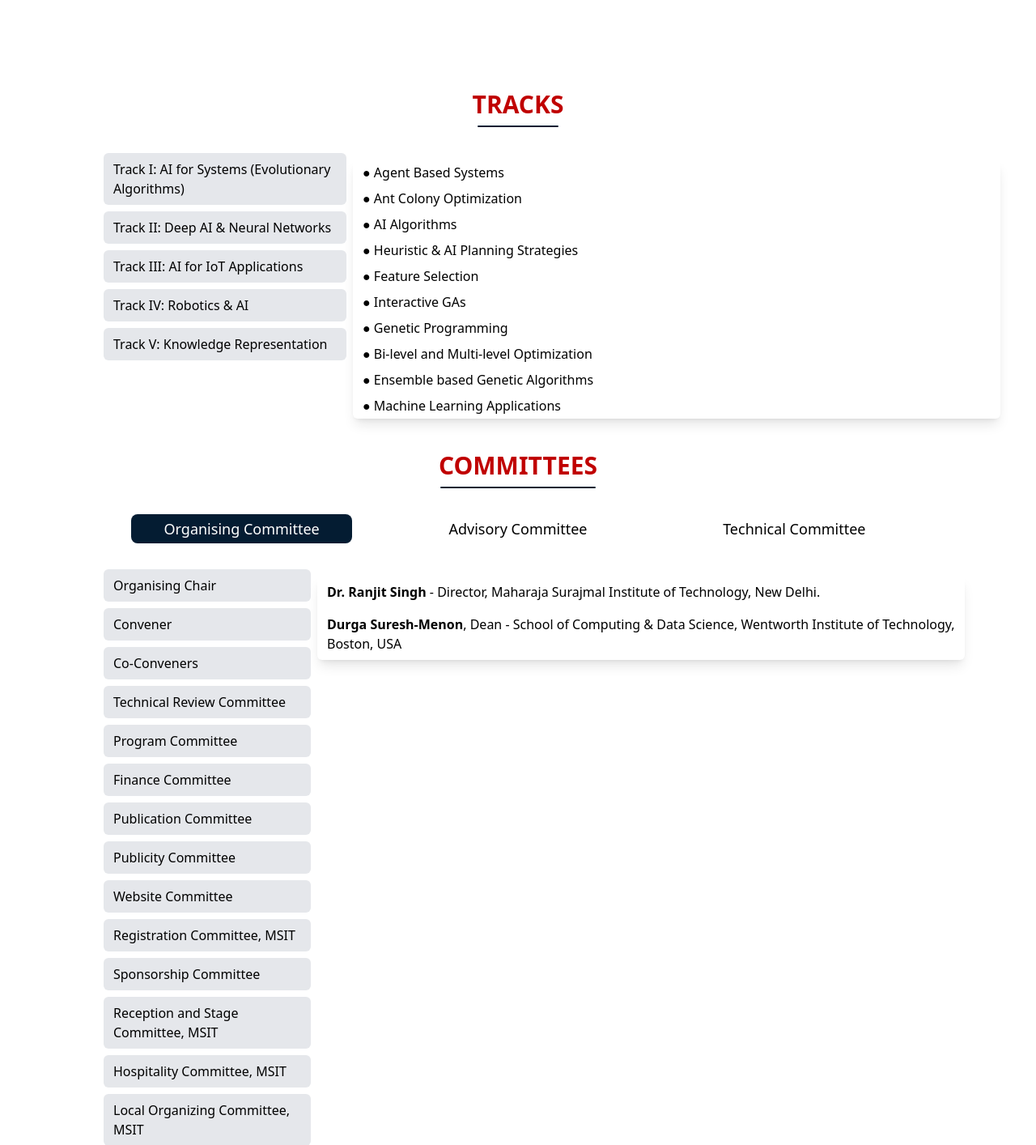
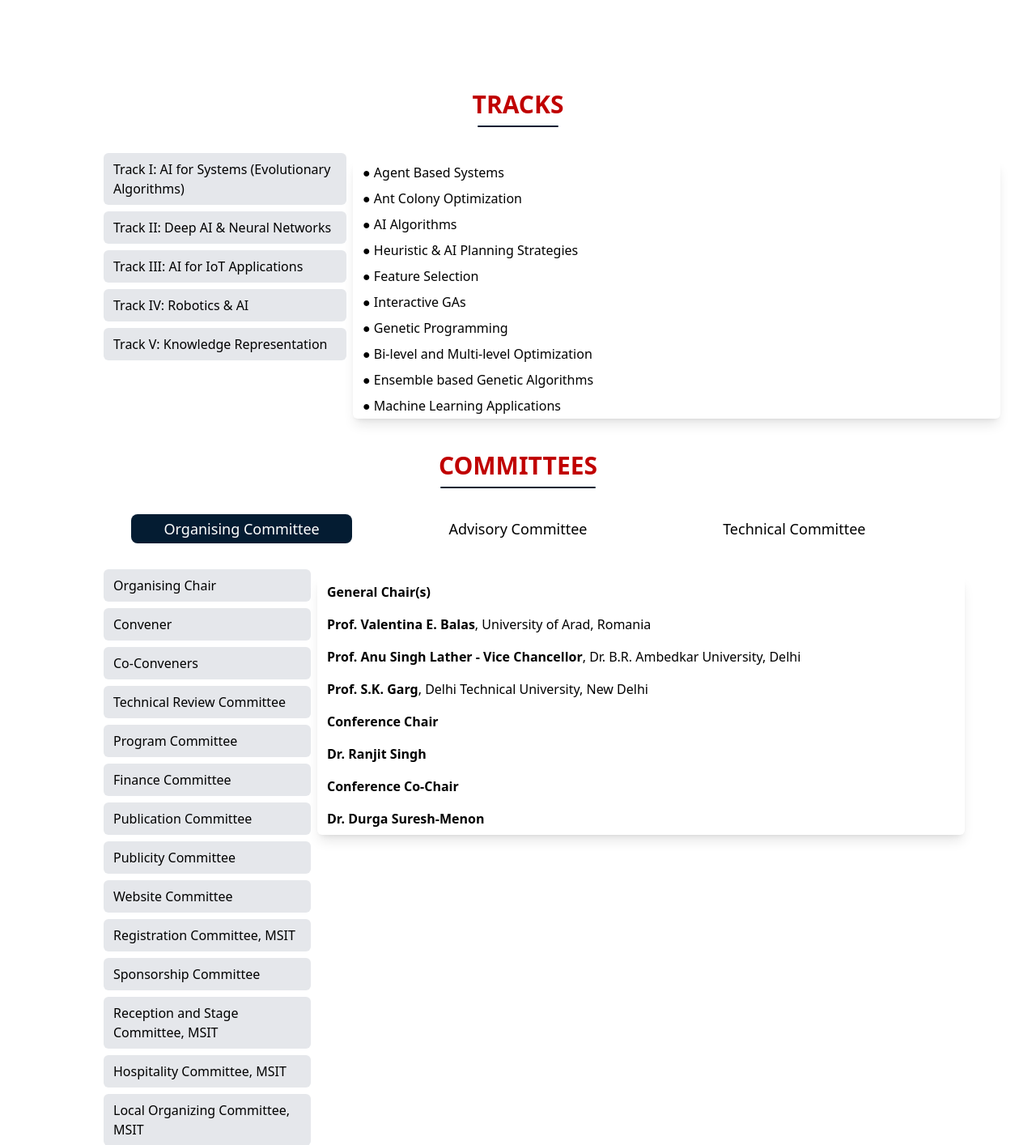
Before and after one commit to UtkarshAhuja2003/icaia-php, a PHP site: page / in a window 1280 px wide. Shown: the part 1168-2582 px from the top of the page at 81% size. Run offline with PHP 8.4, Linux system fonts and the light colour scheme; some libraries are stand-ins or nearby versions.

Commit message:
general chair

```diff
--- a/organising.php
+++ b/organising.php
@@ -8,10 +8,28 @@
       </button>
       <ul id="organising_chair_dropdown" class="absolute left-full top-0 mt-2 ml-2 w-[800px] bg-white rounded-md shadow-lg hidden text-left dropdown-menu open">
         <li class="px-3 py-2">
-          <strong>Dr. Ranjit Singh</strong> - Director, Maharaja Surajmal Institute of Technology, New Delhi.
+          <strong>General Chair(s)</strong>
+          <li class="px-3 py-2">
+          <span class="font-semibold">Prof. Valentina E. Balas</span>, University of Arad, Romania
+          </li>
+          <li class="px-3 py-2">
+          <span class="font-semibold">Prof. Anu Singh Lather - Vice Chancellor</span>, Dr. B.R. Ambedkar University, Delhi
+          </li>
+          <li class="px-3 py-2">
+          <span class="font-semibold">Prof. S.K. Garg</span>, Delhi Technical University, New Delhi
+          </li>
         </li>
         <li class="px-3 py-2">
-          <strong>Durga Suresh-Menon</strong>, Dean - School of Computing & Data Science, Wentworth Institute of Technology, Boston, USA
+          <strong>Conference Chair</strong>
+          <li class="px-3 py-2">
+          <span class="font-semibold">Dr. Ranjit Singh</span>
+          </li>
+        </li>
+        <li class="px-3 py-2">
+          <strong>Conference Co-Chair</strong>
+          <li class="px-3 py-2">
+          <span class="font-semibold">Dr. Durga Suresh-Menon</span>
+          </li>
         </li>
       </ul>
     </li>
```
